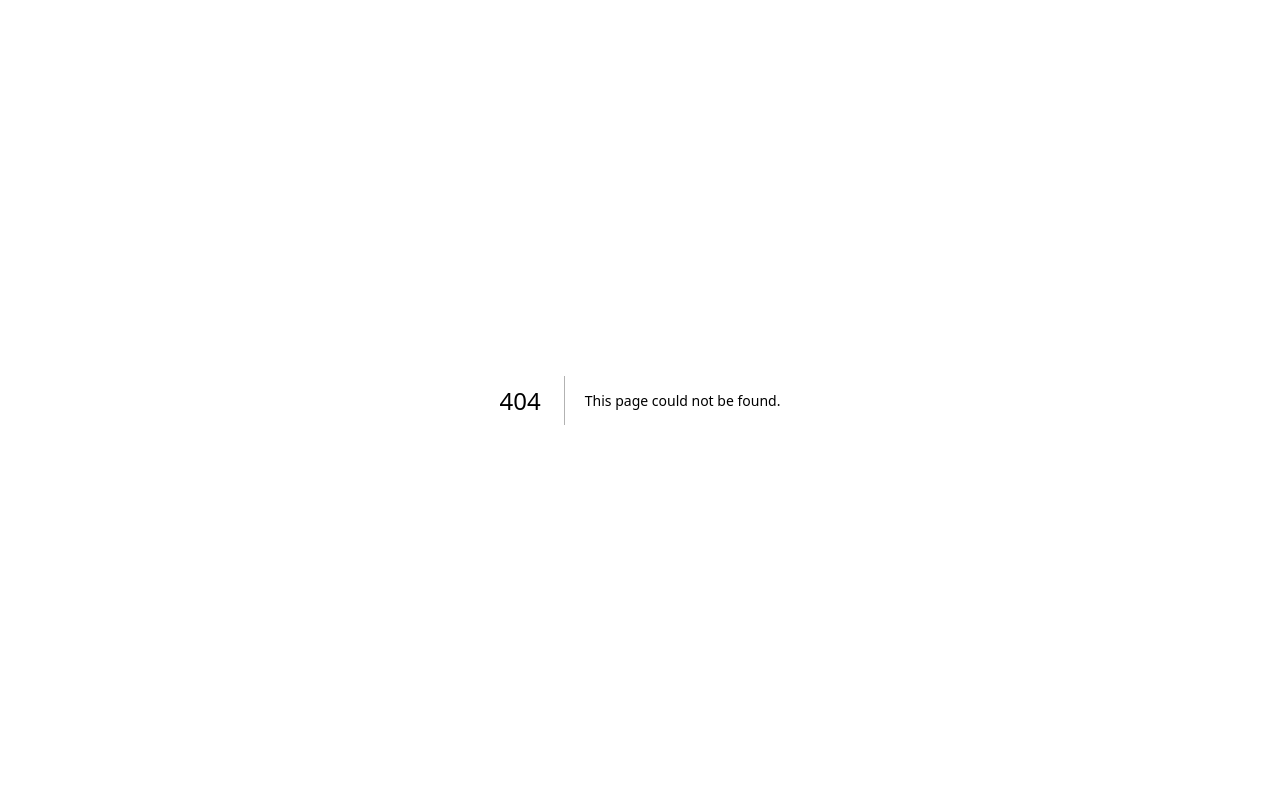
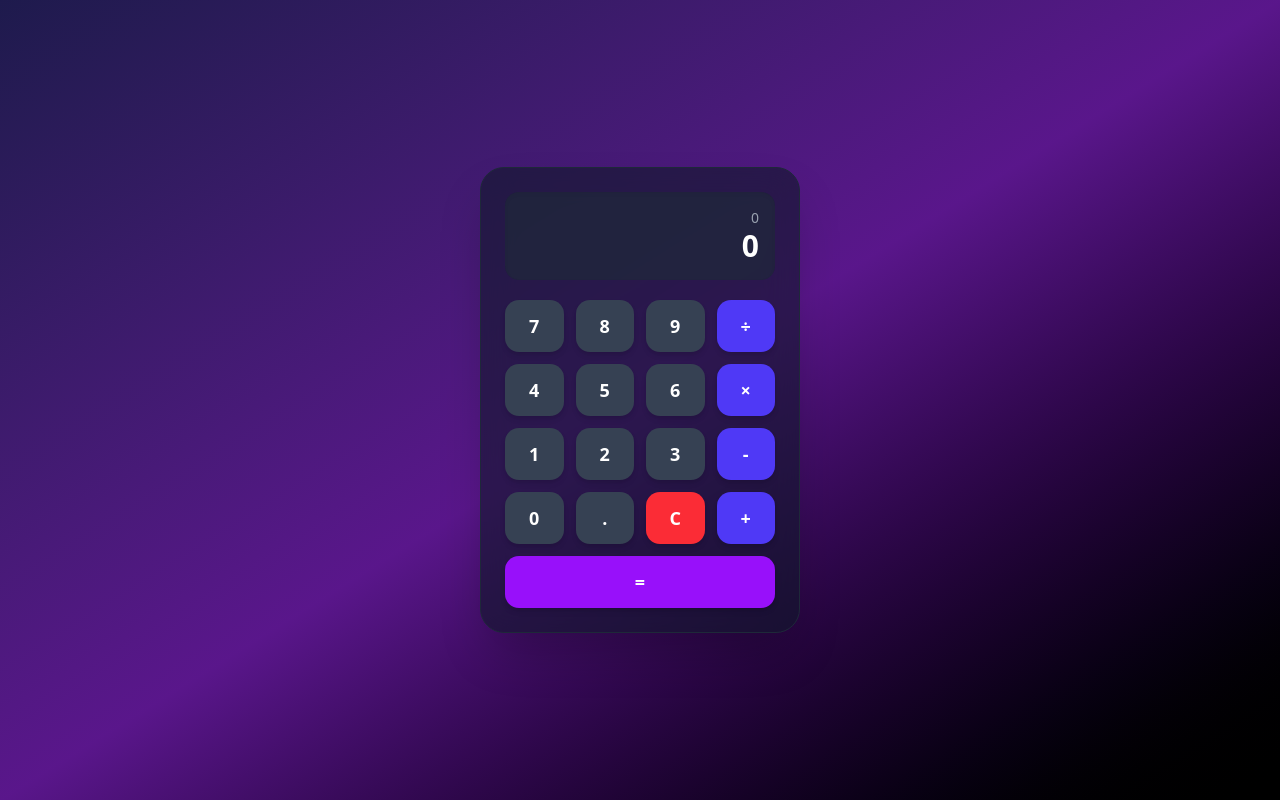
Before and after one commit to akshay-sharma062/Tools, a Next.js app: page /calcy in a window 1280 px wide. Before the commit this address had no page. Built offline with nearby package versions, Linux system fonts and the light colour scheme.

Commit message:
calcy added

```diff
--- /dev/null
+++ b/src/app/calcy/page.tsx
@@ -0,0 +1,86 @@
+"use client";
+import { useState } from "react";
+import { motion } from "framer-motion";
+
+export default function Calculator() {
+  const [input, setInput] = useState("");
+  const [result, setResult] = useState("");
+
+  const handleClick = (value:any) => {
+    if (value === "C") {
+      setInput("");
+      setResult("");
+    } else if (value === "=") {
+      try {
+        const res = eval(input.replace("×", "*").replace("÷", "/"));
+        setResult(res);
+      } catch {
+        setResult("Error");
+      }
+    } else {
+      setInput((prev) => prev + value);
+    }
+  };
+
+  const buttons = [
+    "7", "8", "9", "÷",
+    "4", "5", "6", "×",
+    "1", "2", "3", "-",
+    "0", ".", "C", "+",
+    "=",
+  ];
+
+  return (
+    <div className="min-h-screen flex items-center justify-center bg-gradient-to-br from-indigo-950 via-purple-900 to-black p-6">
+      <motion.div
+        initial={{ opacity: 0, y: 40 }}
+        animate={{ opacity: 1, y: 0 }}
+        transition={{ duration: 0.7 }}
+        className="w-80 bg-gray-900/60 backdrop-blur-lg rounded-3xl shadow-2xl border border-gray-800 p-6"
+      >
+        <motion.div
+          className="bg-gray-800/70 text-white text-right p-4 rounded-xl mb-5 shadow-inner"
+          initial={{ opacity: 0 }}
+          animate={{ opacity: 1 }}
+          transition={{ delay: 0.3, duration: 0.5 }}
+        >
+          <div className="text-gray-400 text-sm h-5 overflow-hidden">
+            {input || "0"}
+          </div>
+          <motion.div
+            key={result}
+            initial={{ opacity: 0, y: 10 }}
+            animate={{ opacity: 1, y: 0 }}
+            className="text-3xl font-bold"
+          >
+            {result || "0"}
+          </motion.div>
+        </motion.div>
+
+        <div className="grid grid-cols-4 gap-3">
+          {buttons.map((btn, i) => (
+            <motion.button
+              whileTap={{ scale: 0.9 }}
+              whileHover={{ scale: 1.08 }}
+              transition={{ type: "spring", stiffness: 300 }}
+              key={i}
+              onClick={() => handleClick(btn)}
+              className={`py-3 rounded-xl text-lg font-semibold shadow-md
+                ${
+                  btn === "="
+                    ? "col-span-4 bg-purple-600 hover:bg-purple-700 text-white"
+                    : btn === "C"
+                    ? "bg-red-500 hover:bg-red-600 text-white"
+                    : ["÷", "×", "-", "+"].includes(btn)
+                    ? "bg-indigo-600 hover:bg-indigo-700 text-white"
+                    : "bg-gray-700 hover:bg-gray-600 text-white"
+                } transition-all duration-200`}
+            >
+              {btn}
+            </motion.button>
+          ))}
+        </div>
+      </motion.div>
+    </div>
+  );
+}
```
